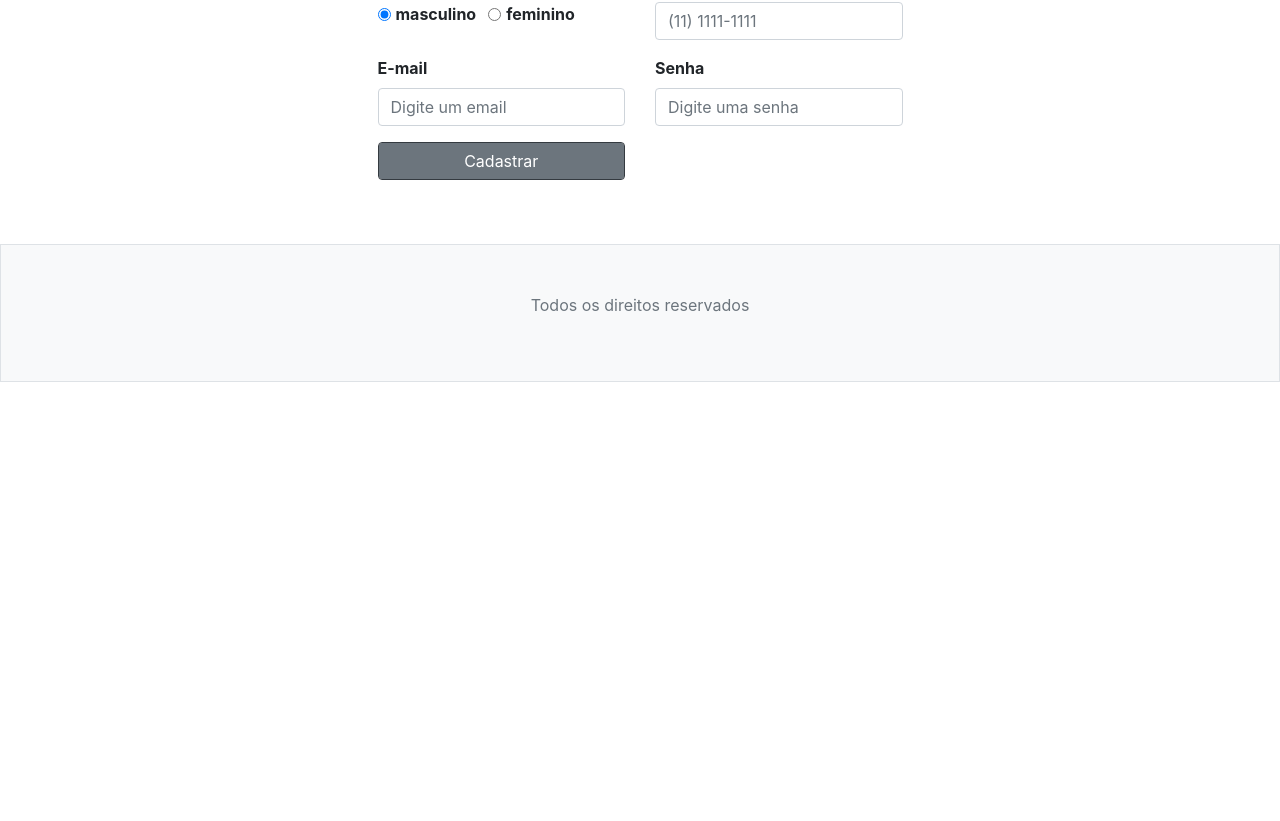
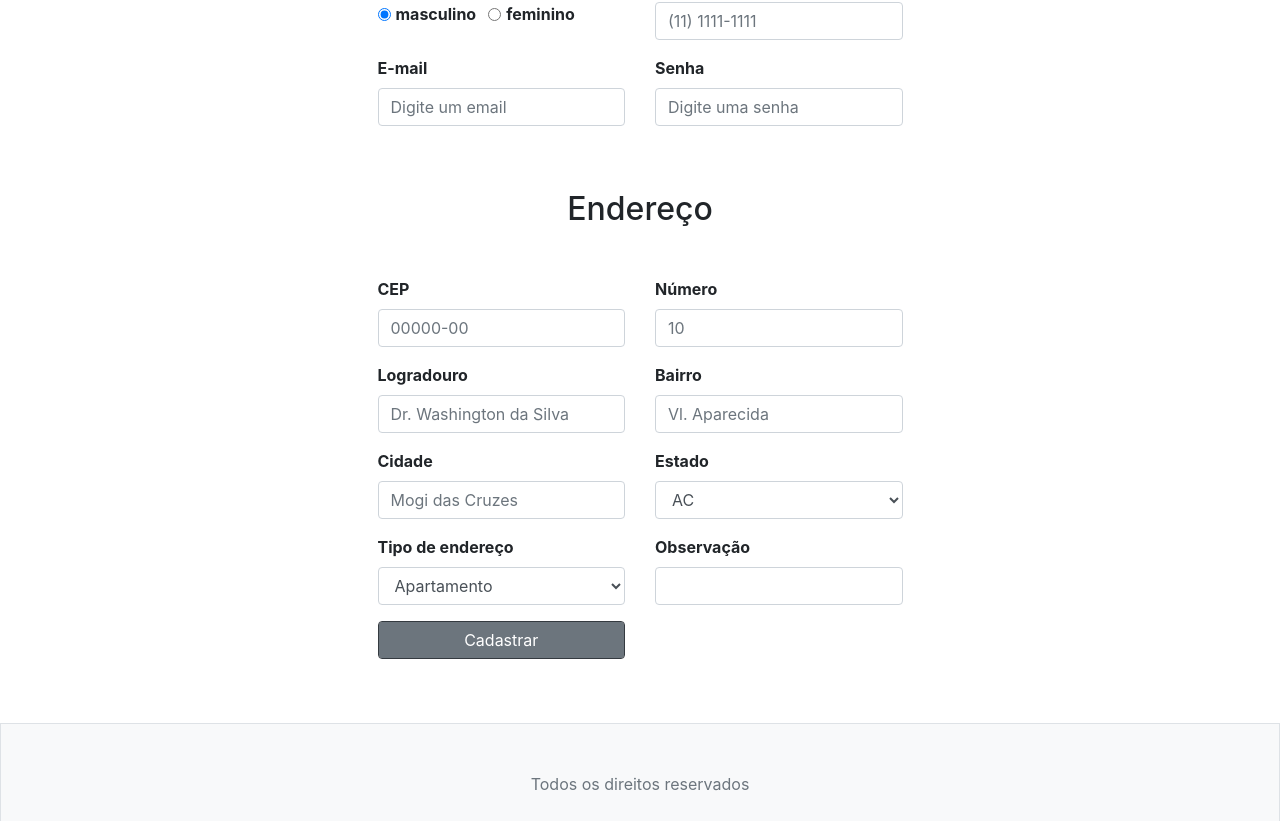
Before and after one commit to rafamioa/les-fatec, a React (Create React App) app in the folder les-frontend/: page /cadastro in a window 1280 px wide. Shown: the part 424-1245 px from the top of the page. Before the commit the page ends 806 px from the top, so only its background shows below. Built offline with nearby package versions, Linux system fonts and the light colour scheme.

Commit message:
Cadastro de Endereço

```diff
--- a/les-frontend/src/componentes/Cadastro/Cadastro.js
+++ b/les-frontend/src/componentes/Cadastro/Cadastro.js
@@ -1,7 +1,7 @@
 import React, { Component } from "react";
+import { estados } from "./estados.js";
 
 export default class Cadastro extends Component {
-
   constructor(props) {
     super(props);
     this.state = {
@@ -12,21 +12,52 @@ export default class Cadastro extends Component {
       dataDeNascimento: "",
       senha: "",
       genero: "masculino",
+      cep: "",
+      bairro: "",
+      logradouro: "",
+      numero: "",
+      cidade: "",
+      estado: "",
+      tipoDeEndereco: "",
+      enderecos: [],
     };
     this.handleSubmit = this.handleSubmit.bind(this);
     this.handleChange = this.handleChange.bind(this);
+    this.handleBlur = this.handleBlur.bind(this);
+  }
+
+  async handleBlur(e) {
+    const cep = this.state.cep;
+    const { bairro, logradouro, localidade, uf } = await fetch(
+      `https://viacep.com.br/ws/${cep}/json/`
+    ).then((response) => response.json().catch((erro) => console.lgo(erro)));
+    this.setState({
+      bairro,
+      logradouro,
+      estado: uf,
+      cidade:localidade
+    });
   }
 
   handleChange(e) {
     const { name, value } = e.target;
     this.setState({
-       [name]: value
+      [name]: value,
     });
-    console.log(e.target.name, e.target.value)
   }
 
   handleSubmit(e) {
     e.preventDefault();
+    const endereco = {
+      logradouro: this.state.logradouro,
+      estado: this.state.estado,
+      numero: this.state.numero,
+    };
+    const enderecos = this.state.enderecos;
+    enderecos.push(endereco);
+    this.setState({
+      enderecos: [...enderecos],
+    });
     console.log(this.state);
   }
 
@@ -143,6 +174,112 @@ export default class Cadastro extends Component {
                 />
               </div>
             </div>
+            <h2 className="my-5 text-center">Endereço</h2>
+            <div className="row">
+              <div className="form-group col-md-6">
+                <label htmlFor="cep">CEP</label>
+                <input
+                  type="text"
+                  className="form-control"
+                  placeholder="00000-00"
+                  name="cep"
+                  value={this.state.cep}
+                  onChange={this.handleChange}
+                  onBlur={this.handleBlur}
+                />
+              </div>
+              <div className="form-group col-md-6">
+                <label htmlFor="numero">Número</label>
+                <input
+                  type="text"
+                  className="form-control"
+                  placeholder="10"
+                  name="numero"
+                  value={this.state.numero}
+                  onChange={this.handleChange}
+                />
+              </div>
+            </div>
+
+            <div className="row">
+              <div className="form-group col-md-6">
+                <label htmlFor="logradouro">Logradouro</label>
+                <input
+                  type="text"
+                  className="form-control"
+                  placeholder="Dr. Washington da Silva"
+                  name="logradouro"
+                  value={this.state.logradouro}
+                  onChange={this.handleChange}
+                />
+              </div>
+              <div className="form-group col-md-6">
+                <label htmlFor="numero">Bairro</label>
+                <input
+                  type="text"
+                  className="form-control"
+                  placeholder="Vl. Aparecida"
+                  name="bairro"
+                  value={this.state.bairro}
+                  onChange={this.handleChange}
+                />
+              </div>
+            </div>
+
+            <div className="row">
+              <div className="form-group col-md-6">
+                <label htmlFor="cidade">Cidade</label>
+                <input
+                  type="text"
+                  name="cidade"
+                  className="form-control"
+                  placeholder="Mogi das Cruzes"
+                  value={this.state.cidade}
+                  onChange={this.handleChange}
+                />
+              </div>
+              <div className="form-group col-md-6">
+                <label htmlFor="estado">Estado</label>
+                <select
+                  name="estado"
+                  className="form-control"
+                  onChange={this.handleChange}
+                  value={this.state.estado}
+                >
+                  {estados.map((estado, index) => (
+                    <option value="apartamento" key={index}
+                    selected={this.state.estado === estado}>
+                      {estado}
+                    </option>
+                  ))}
+                </select>
+              </div>
+            </div>
+            <div className="row">
+              <div className="form-group col-md-6">
+                <label htmlFor="tipo_de_endereco">Tipo de endereço</label>
+                <select
+                  name="tipoDeEndereco"
+                  className="form-control"
+                  onChange={this.handleChange}
+                  value={this.state.tipoDeEndereco}
+                >
+                  <option value="apartamento">Apartamento</option>
+                  <option value="casa">Casa</option>
+                </select>
+              </div>
+              <div className="form-group col-md-6">
+                <label htmlFor="observacoes">Observação</label>
+                <input
+                  type="text"
+                  className="form-control"
+                  name="observacoes"
+                  value={this.state.observacao}
+                  onChange={this.handleChange}
+                />
+              </div>
+            </div>
+
             <div className="row">
               <div className="form-group col-md-6">
                 <button
--- /dev/null
+++ b/les-frontend/src/componentes/Cadastro/estados.js
@@ -0,0 +1,29 @@
+export const estados = [
+  "AC",
+  "AL",
+  "AM",
+  "AP",
+  "BA",
+  "CE",
+  "DF",
+  "ES",
+  "GO",
+  "MA",
+  "MT",
+  "MS",
+  "MG",
+  "PA",
+  "PB",
+  "PR",
+  "PE",
+  "PI",
+  "RJ",
+  "RN",
+  "RO",
+  "RS",
+  "RR",
+  "SC",
+  "SE",
+  "SP",
+  "TO",
+];
```
